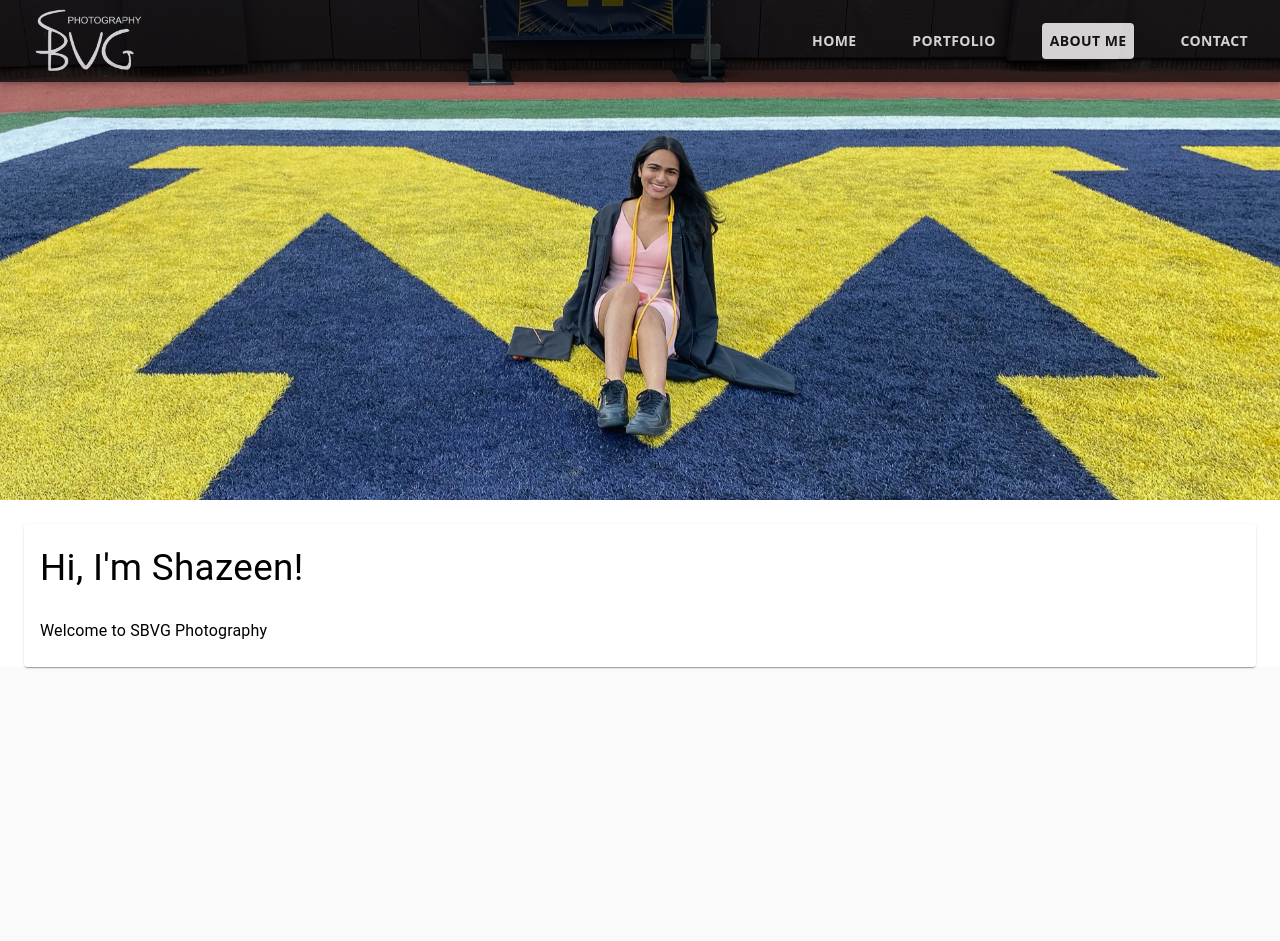
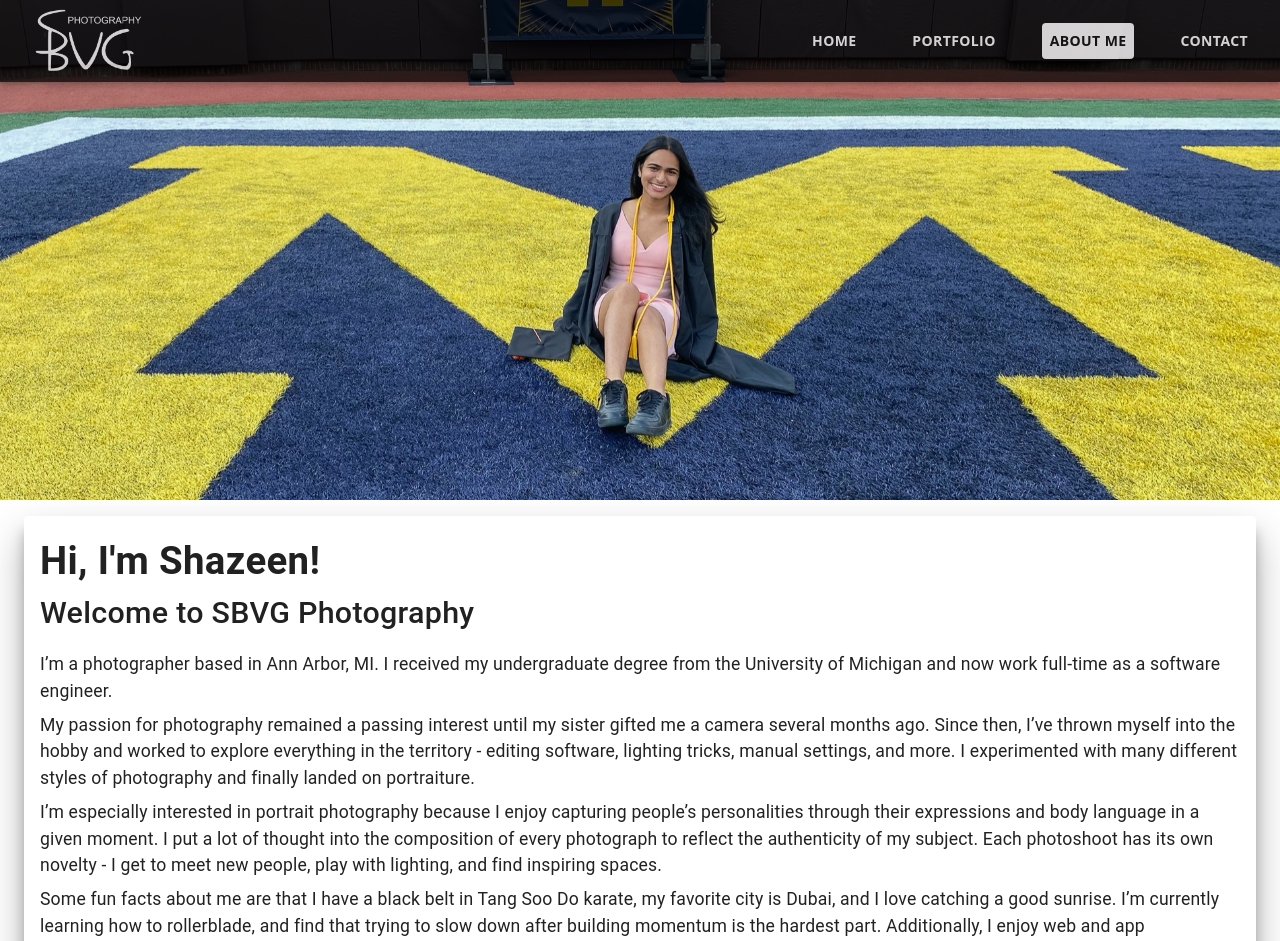
Before and after one commit to sbiviji/sbiviji.github.io, a React (Create React App) app: page /about in a window 1280 px wide. Shown: the top 941 px of the page. Before the commit the page ends 800 px from the top, so only its background shows below. Built offline with nearby package versions, Linux system fonts and the light colour scheme.

Commit message:
about me page content

```diff
--- a/src/components/About.js
+++ b/src/components/About.js
@@ -26,22 +26,28 @@ const useStyles = makeStyles(theme => ({
         backgroundColor: 'white',
     },
     container:{
-        paddingTop: theme.spacing(3),
-        flexGrow: 1
+        paddingTop: theme.spacing(2),
+        paddingBottom: theme.spacing(1),
+        fontFamily: "Open Sans, sans-serif",
     },
     containerTitle: {
-        paddingBottom: theme.spacing(3),
+        paddingBottom: theme.spacing(0),
         justifyContent: "center",
-        fontSize: "2.3rem",
-    },
-    cardContent: {
-        backgroundColor: "white",
-        color: "black",
-        fontFamily: "Open Sans, sans-serif",
+        fontSize: "2.4rem",
         fontWeight: 700,
     },
-    card: {
-        alignSelf: 'center'
+    containerSubtitle: {
+        paddingBottom: theme.spacing(2),
+        justifyContent: "center",
+        fontSize: "1.9rem",
+        fontWeight: 500,
+    },
+    paragraph: {
+        fontSize: "1.1rem",
+        paddingBottom: theme.spacing(1),
+    },
+    cardShadow: {
+        boxShadow: "0 19px 38px rgba(0,0,0,0.30), 0 15px 12px rgba(0,0,0,0.22)"
     }
 }));
 
@@ -55,13 +61,28 @@ const About = () => {
             <Container maxWidth="lg" className={classes.container}>
                 <Grid container spacing={0}>
                     <Grid item xs={12}>
-                        <Card>
-                            <CardContent className={classes.cardContent}>
+                        <Card className={classes.cardShadow}>
+                            <CardContent>
                             <Typography varient="h1" className={classes.containerTitle}>
                                 Hi, I'm Shazeen!
                             </Typography>
-                            <Typography varient="h2">
+                            <Typography varient="h2" className={classes.containerSubtitle}>
                                 Welcome to SBVG Photography
+                            </Typography>
+                            <Typography varient="h2" className={classes.paragraph}>
+                            I’m a photographer based in Ann Arbor, MI. I received my undergraduate degree from the University of Michigan and now work full-time as a software engineer.
+                            </Typography>
+                            <Typography varient="h2" className={classes.paragraph}>
+                            My passion for photography remained a passing interest  until my sister gifted me a camera several months ago. Since then, I’ve thrown myself into the hobby and worked to explore everything in the territory - editing software, lighting tricks, manual settings, and more. I experimented with many different styles of photography and finally landed on portraiture.
+                            </Typography>
+                            <Typography varient="h2" className={classes.paragraph}>
+                            I’m especially interested in portrait photography because I enjoy capturing people’s personalities through their expressions and body language in a given moment. I put a lot of thought into the composition of every photograph to reflect the authenticity of my subject. Each photoshoot has its own novelty - I get to meet new people, play with lighting, and find inspiring spaces.
+                            </Typography>
+                            <Typography varient="h2" className={classes.paragraph}>
+                            Some fun facts about me are that I have a black belt in Tang Soo Do karate, my favorite city is Dubai, and I love catching a good sunrise. I’m currently learning how to rollerblade, and find that trying to slow down after building momentum is the hardest part. Additionally, I enjoy web and app development, having built this website myself using React.
+                            </Typography>
+                            <Typography varient="h2" className={classes.paragraph}>
+                            Don’t hesitate to reach out if you would like to schedule a photoshoot. I look forward to working with you!
                             </Typography>
                             </CardContent>
                         </Card>
--- a/src/components/Contact.js
+++ b/src/components/Contact.js
@@ -1,8 +1,9 @@
 import React from 'react'
 import Navbar from './Navbar'
 import { makeStyles } from '@material-ui/core/styles';
-import Box from "@material-ui/core/Box"
-import me from '../newContact.jpg'
+import Box from "@material-ui/core/Box";
+import me from '../newContact.jpg';
+import meSmall from '../newContactSmall.jpg';
 import { CardContent } from '@material-ui/core';
 import Typography from '@material-ui/core/Typography';
 import Grid from "@material-ui/core/Grid";
@@ -26,7 +27,7 @@ const useStyles = makeStyles(theme => ({
 
     },
     picture: {
-        backgroundImage:`url(${me})`,
+        backgroundImage:`url(${meSmall})`,
         height: '500px',
         backgroundPosition: 'center',
         backgroundRepeat: 'no-repeat',
@@ -44,7 +45,8 @@ const useStyles = makeStyles(theme => ({
         fontFamily: "Open Sans, sans-serif",
     },
     containerSmall:{
-        paddingTop: theme.spacing(3),
+        paddingTop: theme.spacing(2),
+        paddingBottom: theme.spacing(1),
         fontFamily: "Open Sans, sans-serif",
     },
     containerTitle: {
```
Also changed, not shown: 1 other file (tests, documents, lock files or other folders).
